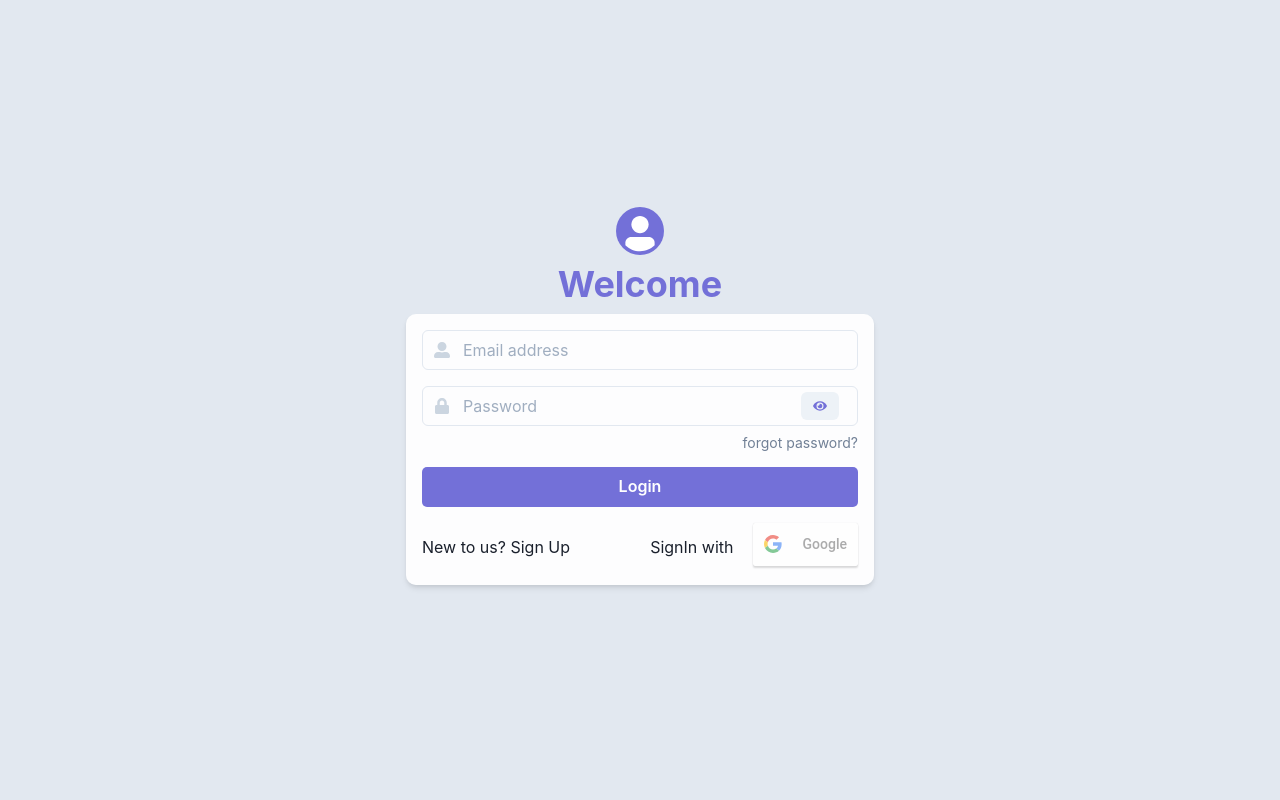
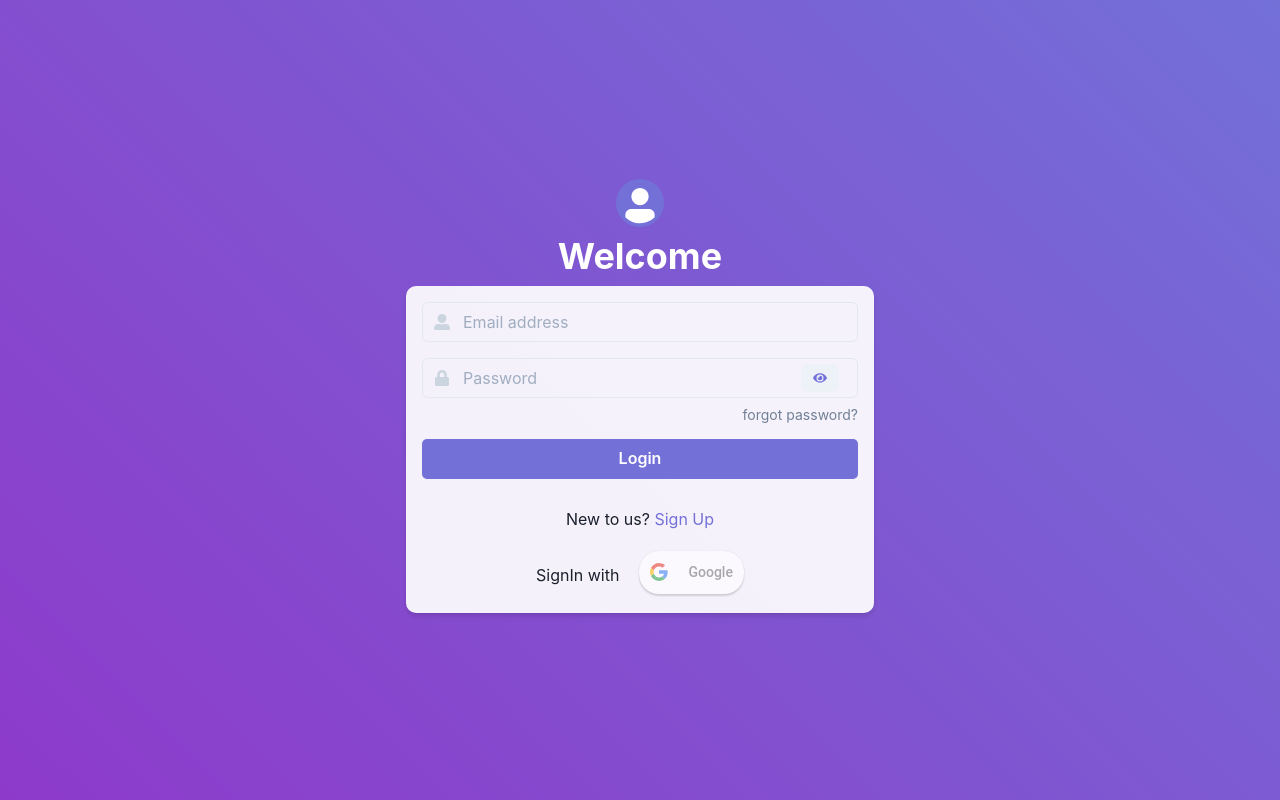
Before and after one commit to subin615/VS-CODE, a React app in the folder web/Ecom-App/: page / in a window 1280 px wide. Built offline with nearby package versions, Linux system fonts and the light colour scheme.

Commit message:
homepage

```diff
--- a/web/Ecom-App/src/auth/Google.tsx
+++ b/web/Ecom-App/src/auth/Google.tsx
@@ -6,6 +6,7 @@ import {
   GoogleLogout,
 } from "react-google-login";
 import { ClientInfo } from "../util/constants";
+import "./google.css";
 
 type GoogleAuth = GoogleLoginResponse | GoogleLoginResponseOffline;
 
--- /dev/null
+++ b/web/Ecom-App/src/auth/google.css
@@ -0,0 +1,4 @@
+.googleLogin > [type="button"],
+.googleLogin > [type="button"] > div {
+  border-radius: 20px !important;
+}
--- a/web/Ecom-App/src/pages/Login/Login.css
+++ b/web/Ecom-App/src/pages/Login/Login.css
@@ -100,9 +100,19 @@
   background-color: var(--primary-color) !important;
 }
 .primary__color {
-  color: var(--primary-color);
+  color: var(--primary-color) !important;
 }
 
 .primary__background-color {
   background-color: var(--primary-color) !important;
 }
+.login__background-color {
+  background: linear-gradient(45deg, #8d3aca, var(--primary-color));
+}
+.login__actions {
+  display: flex;
+  flex-direction: column;
+  justify-content: center;
+  align-items: center;
+  gap: 10px 0;
+}
--- a/web/Ecom-App/src/pages/Login/Login.tsx
+++ b/web/Ecom-App/src/pages/Login/Login.tsx
@@ -37,9 +37,9 @@ const Login: React.FC = () => {
       flexDirection="column"
       width="100wh"
       height="100vh"
-      backgroundColor="gray.200"
       justifyContent="center"
       alignItems="center"
+      className="login__background-color"
     >
       <Stack
         flexDir="column"
@@ -48,7 +48,7 @@ const Login: React.FC = () => {
         alignItems="center"
       >
         <Avatar className="primary__background-color" />
-        <Heading className="primary__color">Welcome</Heading>
+        <Heading color="white">Welcome</Heading>
         <Box minW={{ base: "90%", md: "468px" }}>
           <form>
             <Stack
@@ -102,7 +102,7 @@ const Login: React.FC = () => {
               >
                 Login
               </Button>
-              <Box display="inline-flex">
+              <Box className="login__actions">
                 <Box mt={3}>
                   New to us?{" "}
                   <Link className="primary__color" href="#">
```
